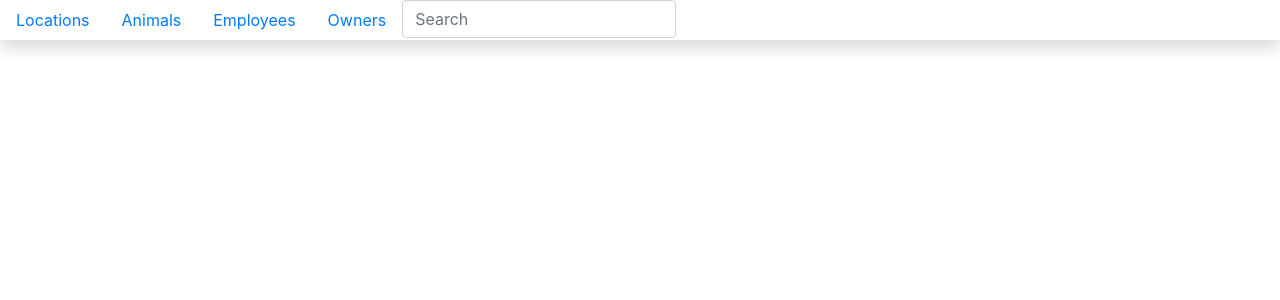
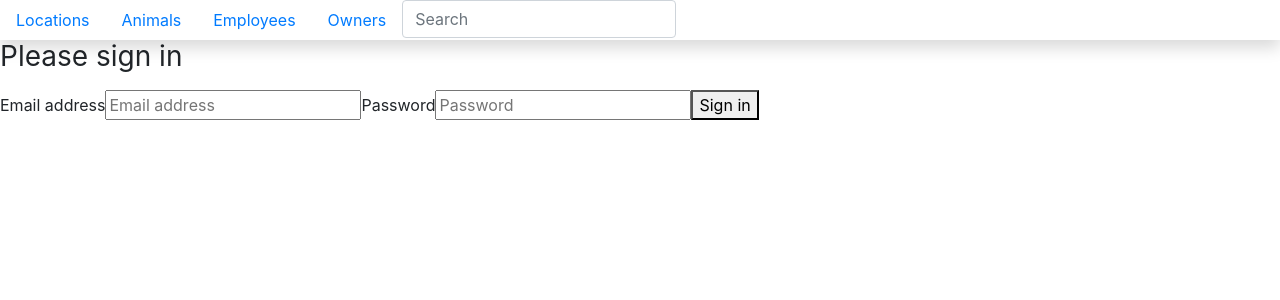
Before and after one commit to DannyBarker/Kennel_App, a React (Create React App) app: page /login in a window 1280 px wide. Shown: the top 300 px of the page. Built offline with nearby package versions, Linux system fonts and the light colour scheme; no server answers.

Commit message:
added login

```diff
--- a/src/components/ApplicationViews.js
+++ b/src/components/ApplicationViews.js
@@ -1,4 +1,4 @@
-import { Route, withRouter } from 'react-router-dom'
+import { Route, withRouter, Redirect } from 'react-router-dom'
 import React, { Component } from "react"
 import AnimalList from './animals/AnimalList'
 import LocationList from './location/LocationList'
@@ -11,6 +11,7 @@ import EmployeeDetail from './employee/EmployeeDetail'
 import OwnerDetail from './owners/OwnerDetail'
 import AnimalForm from './animals/AnimalForm'
 import EmployeeForm from './employee/EmployeeForm'
+import Login from './authentication/Login'
 
  class ApplicationViews extends Component {
   state = {
@@ -69,10 +70,12 @@ import EmployeeForm from './employee/EmployeeForm'
   })
  }
 
+ isAuthenticated = () => sessionStorage.getItem("credentials") !== null;
 
   render() {
     return (
       <React.Fragment>
+        <Route path="/login" component={Login} />
         <Route exact path="/" render={(props) => {
           return <LocationList locations={this.state.locations} />
         }} />
@@ -94,7 +97,11 @@ import EmployeeForm from './employee/EmployeeForm'
           return <AnimalDetail {...props} animal={ animal } deleteObj={this.deleteObj} updateAnimal={this.updateAnimal} />
         }} />
         <Route exact path="/employees" render={(props) => {
+          if (this.isAuthenticated()) {
           return <EmployeeList {...props} employees={this.state.employees} deleteObj={this.deleteObj} updateEmployee={this.updateEmployee} />
+          } else {
+            return <Redirect to="/login" />
+          }
         }} />
         <Route exact path="/employees/new" render={(props) => {
           return <EmployeeForm addObj={this.addObj} updateEmployee={this.updateEmployee} />
--- /dev/null
+++ b/src/components/authentication/Login.js
@@ -0,0 +1,59 @@
+import React, { Component } from "react"
+import { withRouter } from "react-router-dom"
+
+class Login extends Component {
+
+  // Set initial state
+  state = {
+    email: "",
+    password: ""
+  }
+
+    // Update state whenever an input field is edited
+  handleFieldChange = (evt) => {
+    const stateToChange = {}
+    stateToChange[evt.target.id] = evt.target.value
+    this.setState(stateToChange)
+  }
+
+    // Simplistic handler for login submit
+  handleLogin = (e) => {
+    e.preventDefault()
+
+    sessionStorage.setItem(
+      "credentials",
+      JSON.stringify({
+        email: this.state.email,
+        password: this.state.password
+      })
+    )
+    this.props.history.goBack()
+  }
+
+  render() {
+    return (
+      <form onSubmit={this.handleLogin}>
+        <h1 className="h3 mb-3 font-weight-normal">Please sign in</h1>
+        <label htmlFor="inputEmail">
+          Email address
+        </label>
+        <input onChange={this.handleFieldChange} type="email"
+          id="email"
+          placeholder="Email address"
+          required="" autoFocus="" />
+        <label htmlFor="inputPassword">
+          Password
+        </label>
+        <input onChange={this.handleFieldChange} type="password"
+          id="password"
+          placeholder="Password"
+          required="" />
+        <button type="submit">
+          Sign in
+        </button>
+      </form>
+    )
+  }
+}
+
+export default withRouter(Login)
--- a/src/components/employee/EmployeeForm.js
+++ b/src/components/employee/EmployeeForm.js
@@ -25,8 +25,14 @@ export default class EmployeeForm extends Component {
     return (
       <React.Fragment>
         <form>
-          <input type="text" id="employeeName" required onChange={this.handleFieldChange} placeholder="Name" />
-          <input type="text" id="employeeNumber" required onChange={this.handleFieldChange} placeholder="Phone ex.(123) 456-7890" />
+          <fieldset>
+            <legend>Employee Name</legend>
+            <input type="text" id="employeeName" className="form-control" required onChange={this.handleFieldChange} placeholder="Name" />
+          </fieldset>
+          <fieldset>
+            <legend>Employeed Phone Number</legend>
+            <input type="text" id="employeeNumber" className="form-control" required onChange={this.handleFieldChange} placeholder="(123) 456-7890" />
+          </fieldset>
           <button type="submit" onClick={this.constructNewEmp}>Submit</button>
         </form>
       </React.Fragment>
```
